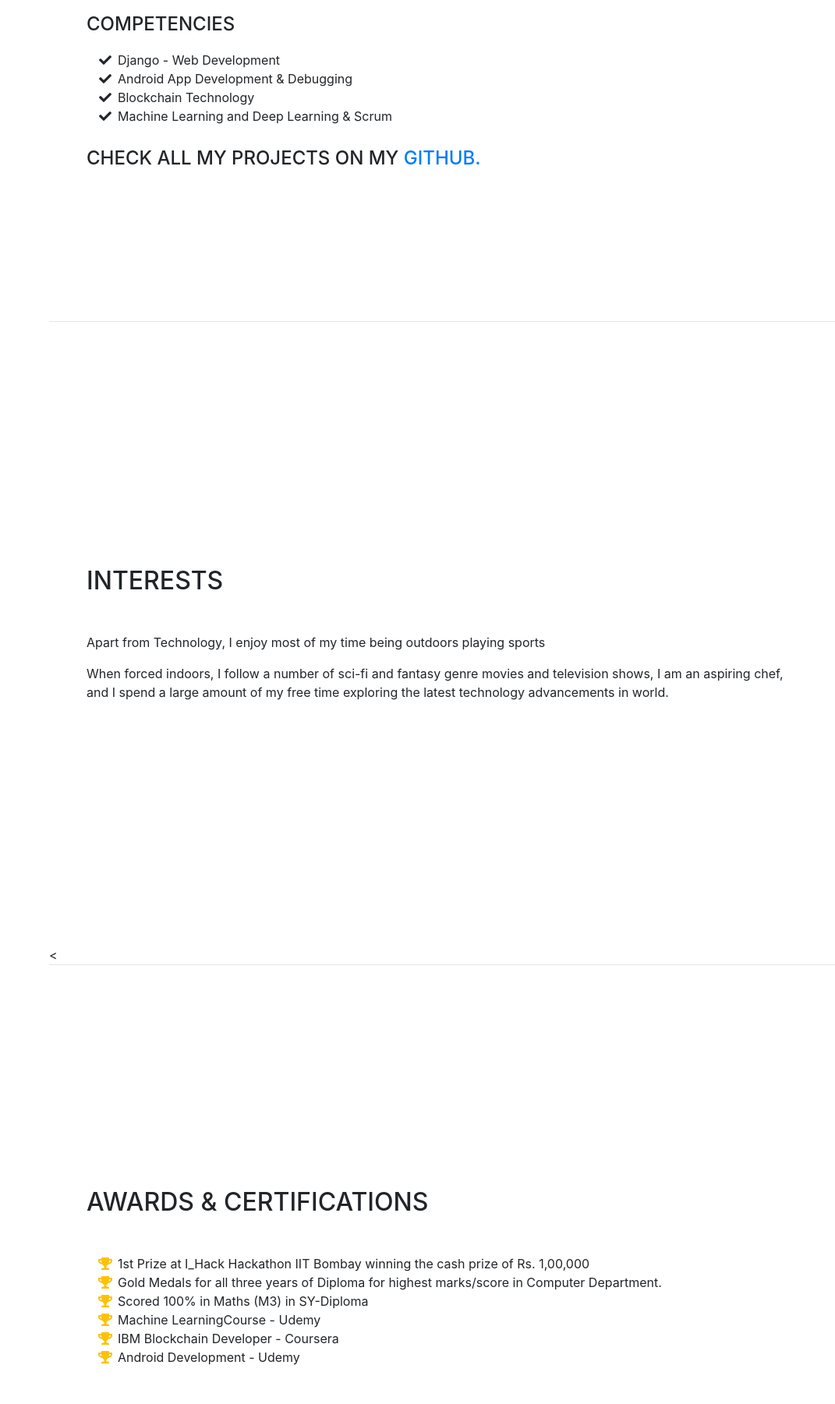
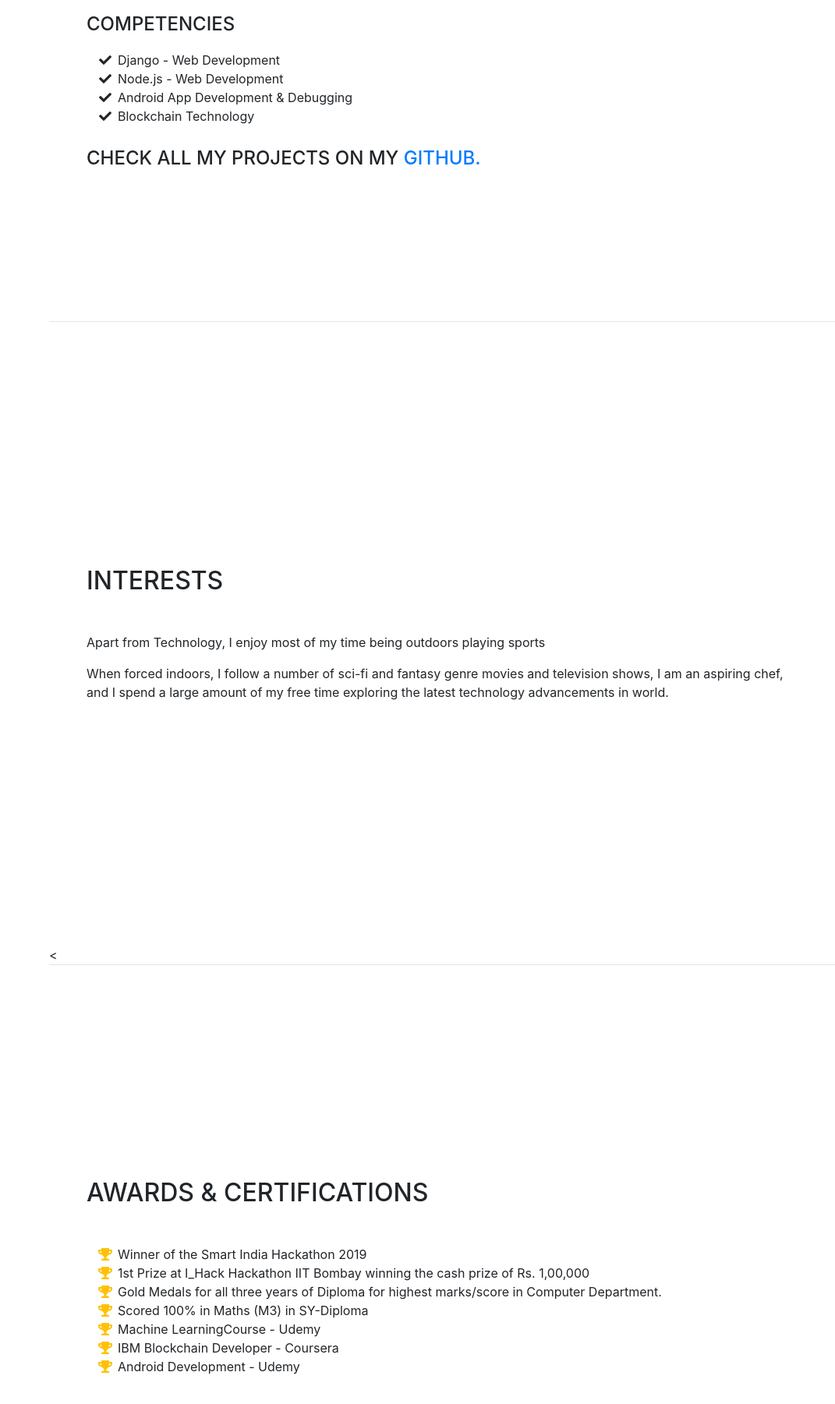
Before and after one commit to itanish/itanish.github.io, a website with bundled scripts: page index.html in a window 1280 px wide. Shown: the part 3472-5273 px from the top of the page at 78% size, without its empty margins (209-1280 px from the left). Built offline with nearby package versions, Linux system fonts and the light colour scheme; a web font is replaced by a local one.

Commit message:
Updated Achievements

```diff
--- a/index.html
+++ b/index.html
@@ -254,14 +254,15 @@ calculations and predict best mutual funds for customers based on their holdings
               <i class="fa-li fa fa-check"></i>
               Django - Web Development</li>
             <li>
+            <li>
+              <i class="fa-li fa fa-check"></i>
+              Node.js - Web Development</li>
+            <li>
               <i class="fa-li fa fa-check"></i>
               Android App Development &amp; Debugging</li>
             <li>
               <i class="fa-li fa fa-check"></i>
               Blockchain Technology</li>
-            <li>
-              <i class="fa-li fa fa-check"></i>
-              Machine Learning and Deep Learning &amp; Scrum</li>
           </ul>
         </br>
           <div class="subheading mb-3">Check all my projects on my <a href="http://www.github.com/itanish" target="_blank">Github.</a></div>
@@ -288,6 +289,10 @@ calculations and predict best mutual funds for customers based on their holdings
         <div class="my-auto">
           <h2 class="mb-5">Awards &amp; Certifications</h2>
           <ul class="fa-ul mb-0">
+            <li>
+              <i class="fa-li fa fa-trophy text-warning"></i>
+              Winner of the Smart India Hackathon 2019</li>
+            <li>
             <li>
               <i class="fa-li fa fa-trophy text-warning"></i>
               1st Prize at I_Hack Hackathon IIT Bombay winning the cash prize of Rs. 1,00,000</li>
```
